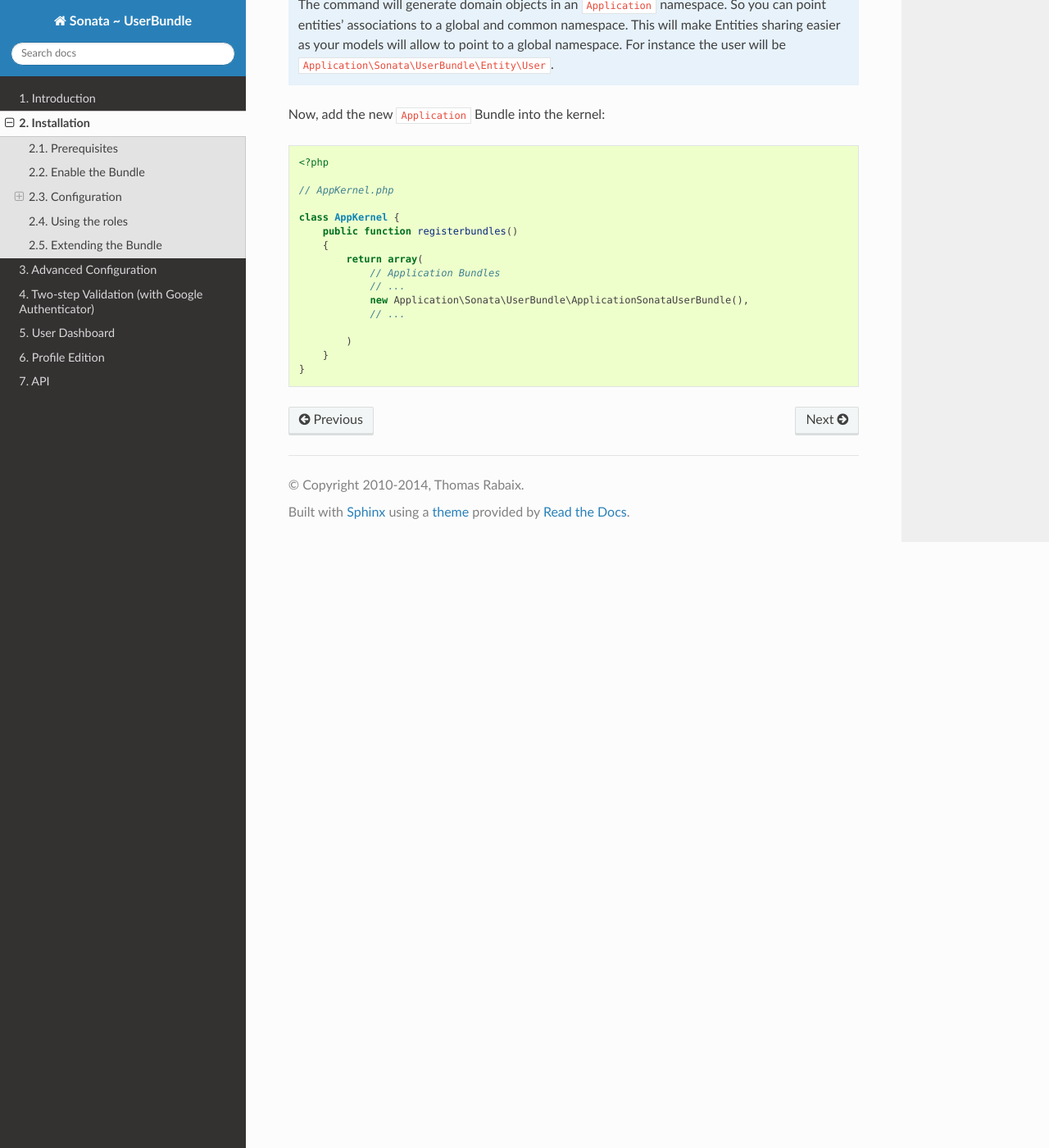
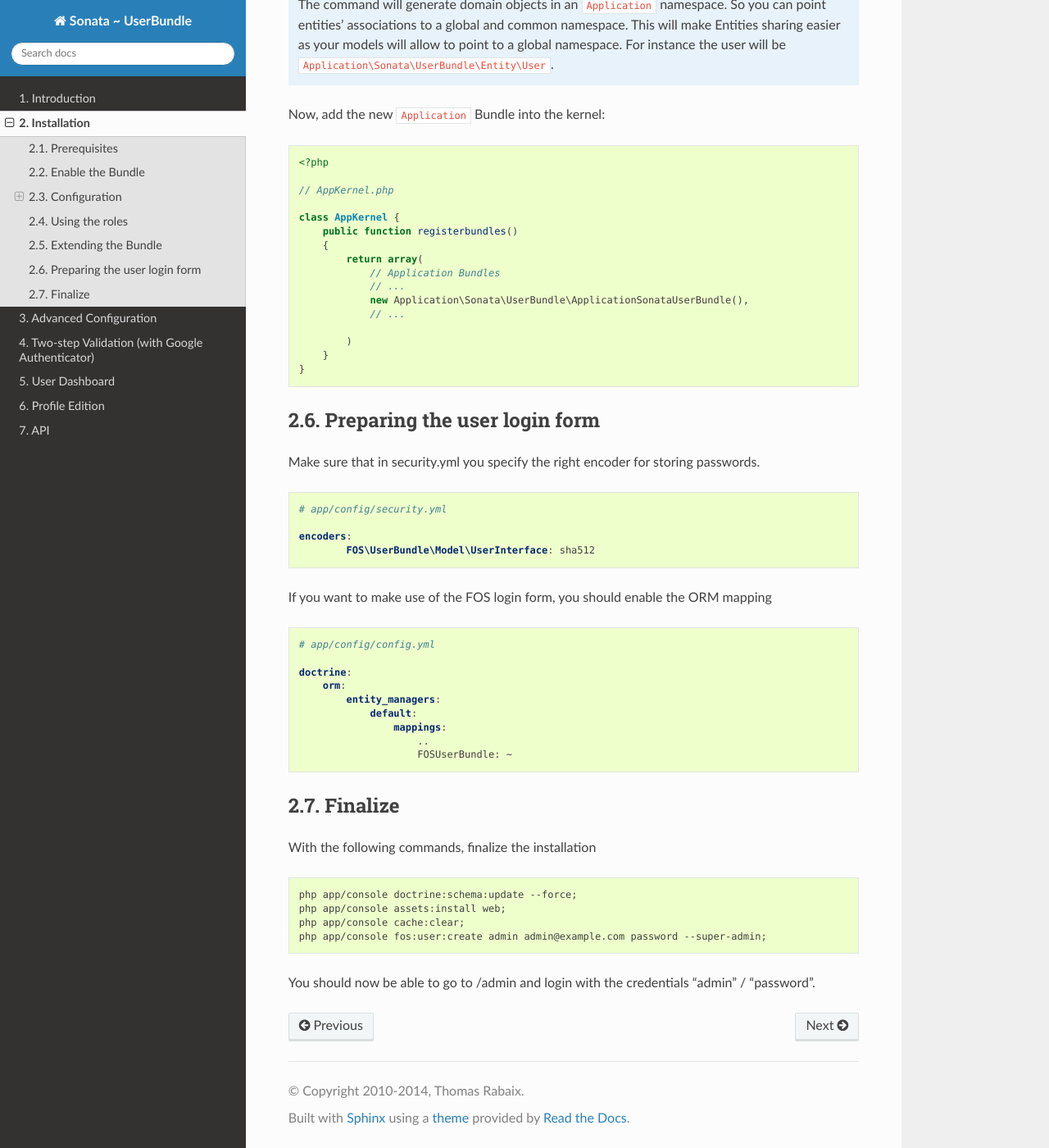
Before and after one commit to sonata-project/SonataUserBundle, a Sphinx documentation site: the page built from Resources/doc/reference/installation.rst, in a window 1280 px wide and 1400 px high, scrolled down 5284 px. Shown: the whole window at 82% size. Built offline with Sphinx 7.4.7 and the Read the Docs theme 2.0.0, drawn with Linux system fonts in a browser that asks for light colours.

Commit message:
Documentation on how to login seems to be missing
I'm quite new to Symfony so please verify my addition

```diff
--- a/Resources/doc/reference/installation.rst
+++ b/Resources/doc/reference/installation.rst
@@ -307,3 +307,44 @@
             )
         }
     }
+
+Preparing the user login form
+-----------------------------
+
+Make sure that in security.yml you specify the right encoder for storing passwords.
+
+.. code-block:: yaml
+
+    # app/config/security.yml
+
+    encoders:
+            FOS\UserBundle\Model\UserInterface: sha512
+
+
+If you want to make use of the FOS login form, you should enable the ORM mapping
+
+.. code-block:: yaml
+
+    # app/config/config.yml
+
+    doctrine:
+        orm:
+            entity_managers:
+                default:
+                    mappings:
+                        ..
+                        FOSUserBundle: ~
+
+
+Finalize
+--------
+With the following commands, finalize the installation
+
+.. code-block:: shell
+
+    php app/console doctrine:schema:update --force;
+    php app/console assets:install web;
+    php app/console cache:clear;
+    php app/console fos:user:create admin admin@example.com password --super-admin;
+
+You should now be able to go to /admin and login with the credentials "admin" / "password".
```
